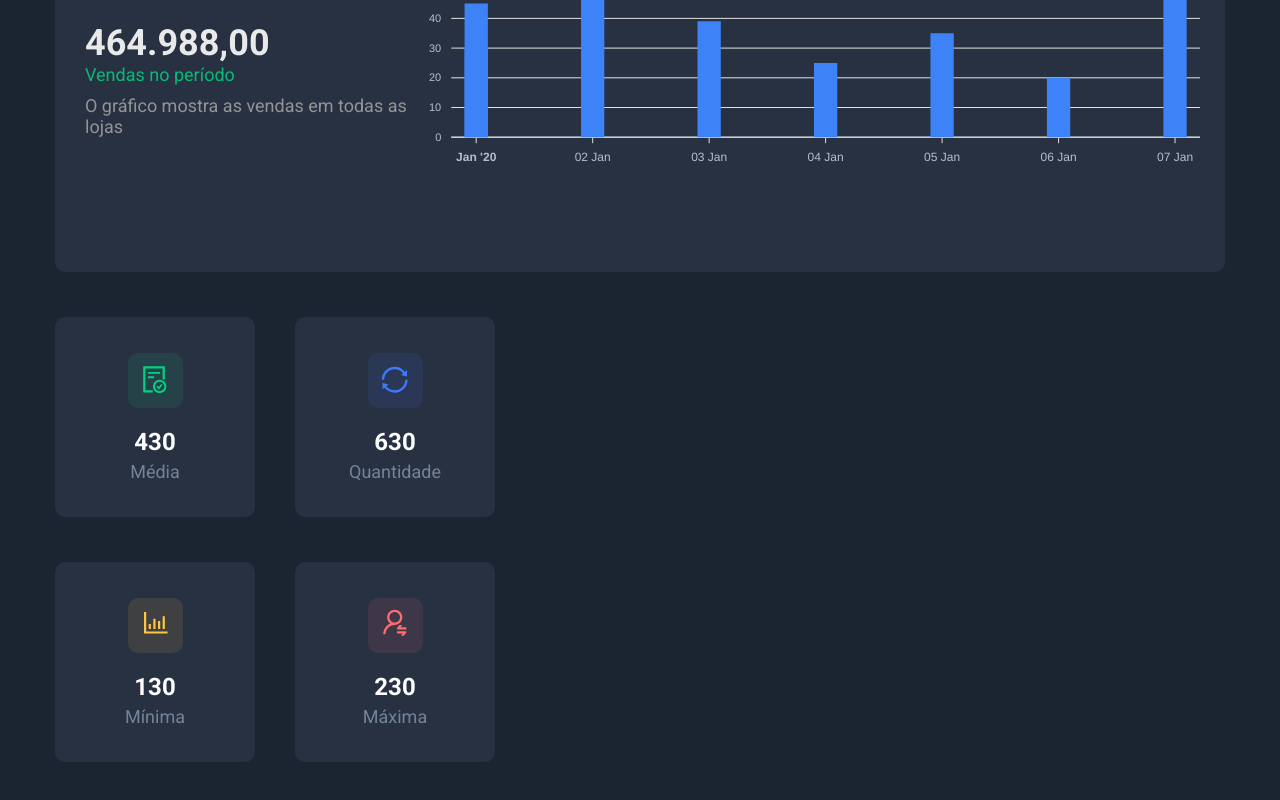
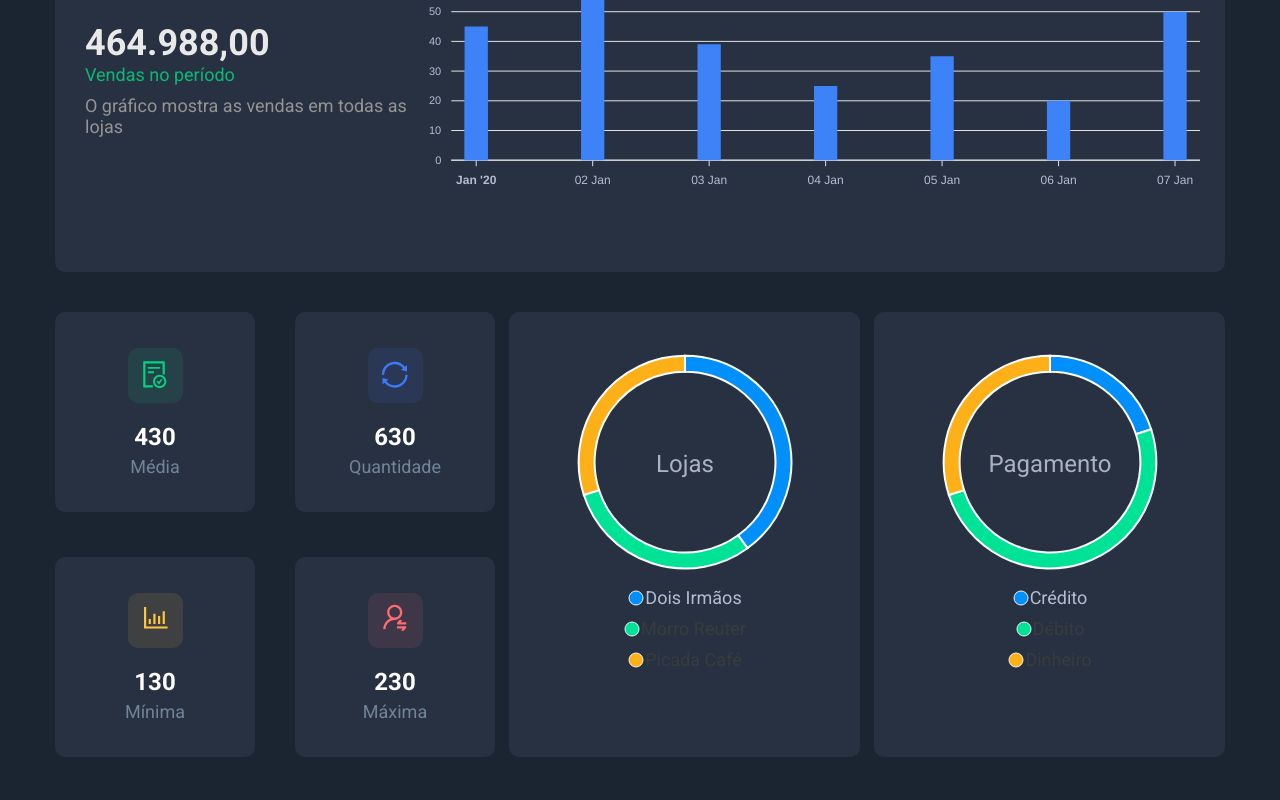
Before and after one commit to Andersongauterio/dssales, a React (Create React App) app in the folder front-web/: page / in a window 1280 px wide. Shown: the part 348-1148 px from the top of the page. Built offline with nearby package versions, Linux system fonts and the light colour scheme.

Commit message:
pie-chart card layout

```diff
--- a/front-web/src/App.tsx
+++ b/front-web/src/App.tsx
@@ -2,6 +2,7 @@
 import './App.css';
 import Filter from './components/Filter';
 import Header from './components/Header';
+import PieChartCard from './components/pie-chart-card';
 import SalesByDate from './components/sales-by-date';
 import SalesSummary from './components/sales-summary';
 
@@ -14,6 +15,8 @@
         <SalesByDate />
         <div className="sales-overview-container">
           <SalesSummary />
+          <PieChartCard name="Lojas" labels={['Dois Irmãos', 'Morro Reuter', 'Picada Café']} series={[40, 30, 30]} />
+          <PieChartCard name="Pagamento" labels={['Crédito', 'Débito', 'Dinheiro']} series={[20, 50, 30]} />
         </div>
       </div>
     </>
--- /dev/null
+++ b/front-web/src/components/pie-chart-card/helpers.ts
@@ -0,0 +1,67 @@
+import { ApexOptions } from 'apexcharts';
+
+export const buildPieChartConfig = (labels: string[] = [], name: string) => {
+  return {
+    labels,
+    noData: {
+      text: 'Sem resultados',
+      align: 'center',
+      verticalAlign: 'middle',
+      offsetX: 0,
+      offsetY: 0,
+      style: {
+        color: '#FFF',
+        fontSize: '18px',
+        fontFamily: 'Roboto, sans-serif'
+      }
+    },
+    legend: {
+      show: true,
+      floating: false,
+      position: 'bottom',
+      offsetY: 0,
+      labels: {
+        colors: ['#b4bed2']
+      },
+      fontFamily: 'Roboto, sans-serif',
+      fontSize: '18px',
+      itemMargin: {
+        vertical: 5
+      }
+    },
+    dataLabels: {
+      enabled: false
+    },
+    plotOptions: {
+      pie: {
+        size: 400,
+        donut: {
+          size: '85%',
+          labels: {
+            show: true,
+            name: {
+              show: true,
+              offsetY: 10,
+              formatter: function () {
+                return name;
+              }
+            },
+            total: {
+              show: true,
+              showAlways: true,
+              fontSize: '24px',
+              color: '#ABB1C0',
+              fontFamily: 'Roboto, sans-serif',
+              formatter: function () {
+                return '';
+              }
+            }
+          }
+        }
+      }
+    },
+    chart: {
+      height: '400px'
+    }
+  } as ApexOptions;
+};
--- /dev/null
+++ b/front-web/src/components/pie-chart-card/index.tsx
@@ -0,0 +1,23 @@
+import './styles.css';
+import ReactApexChart from 'react-apexcharts';
+import { buildPieChartConfig } from './helpers';
+
+type Props = {
+  labels: string[];
+  name: string;
+  series: number[];
+};
+
+const PieChartCard = ({ labels, name, series }: Props) => {
+  return (
+    <div className="pie-chart-card base-card">
+      <ReactApexChart
+        options={buildPieChartConfig(labels, name)}
+        type="donut"
+        width="400"
+        series={series} />
+    </div>
+  )
+}
+
+export default PieChartCard
--- /dev/null
+++ b/front-web/src/components/pie-chart-card/styles.css
@@ -0,0 +1,11 @@
+.pie-chart-card {
+  width: 30%;
+  padding-top: 35px;
+  display: flex;
+  justify-content: center;
+}
+
+.apexcharts-legend.apexcharts-align-center {
+  flex-direction: column;
+  align-items: center;
+}
--- a/front-web/src/components/sales-by-date/styles.css
+++ b/front-web/src/components/sales-by-date/styles.css
@@ -39,5 +39,4 @@
 
 .sales-by-date-chart {
   width: 890px;
-
 }
--- a/front-web/src/components/sales-summary/sales-summary-card.tsx
+++ b/front-web/src/components/sales-summary/sales-summary-card.tsx
@@ -1,6 +1,5 @@
 import React from 'react';
 import './styles.css';
-import { ReactComponent as AvatarIcon } from '../../assets/avatar-icon.svg';
 
 type Props = {
   value: number;
--- a/front-web/src/components/sales-summary/styles.css
+++ b/front-web/src/components/sales-summary/styles.css
@@ -8,10 +8,10 @@
 .sales-summary-card {
   width: 200px;
   height: 200px;
+  justify-content: center;
   display: flex;
-  justify-content: center;
+  align-items: center;
   flex-direction: column;
-  align-items: center;
 }
 
 .sales-summary-card-value {
@@ -26,6 +26,7 @@
   font-size: 18px;
 }
 
-.sales-summary-card:nth-of-type(1), :nth-of-type(2) {
+.sales-summary-card:nth-of-type(1),
+.sales-summary-card:nth-of-type(2) {
   margin-bottom: 45px;
 }
```
